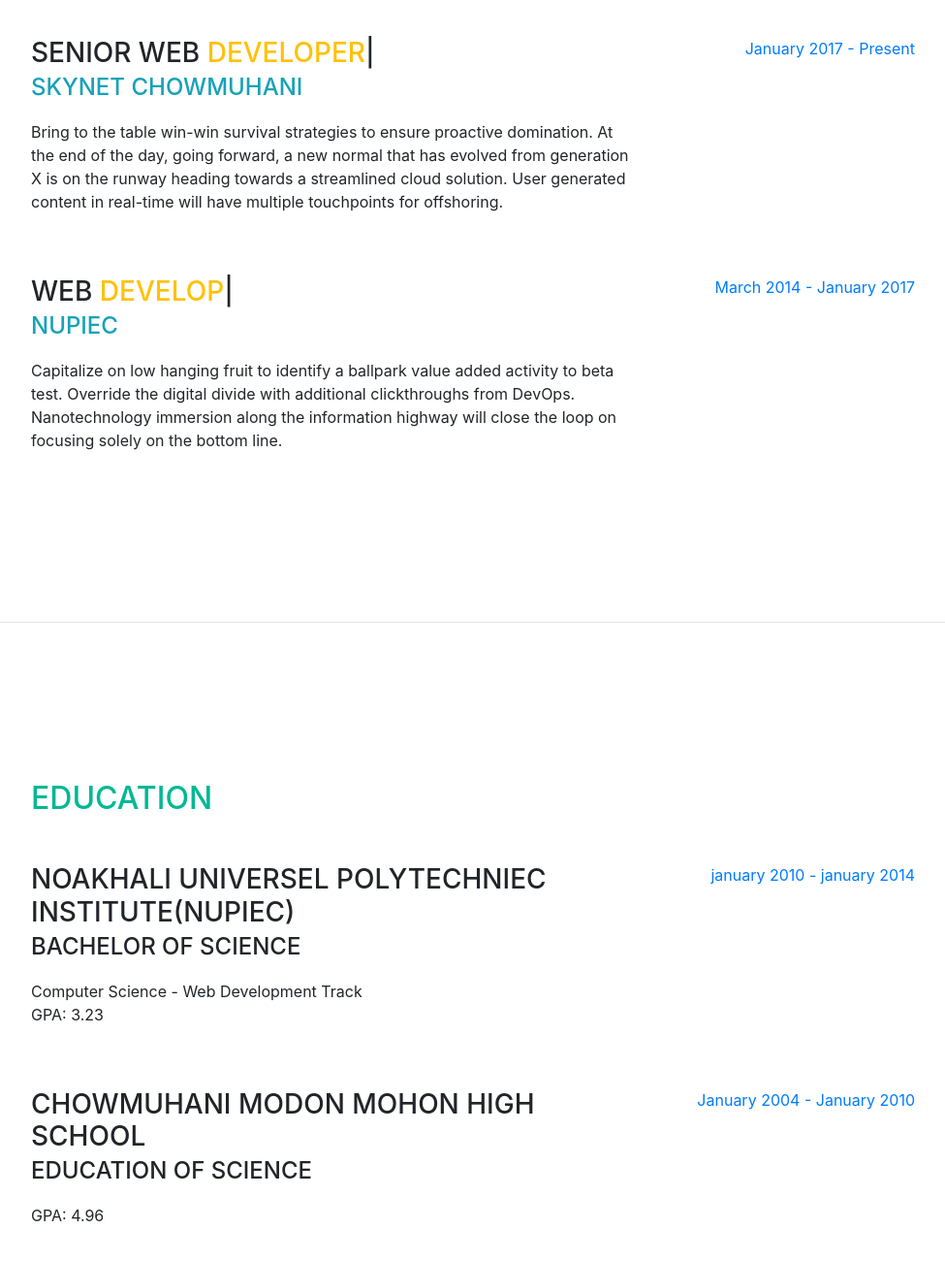
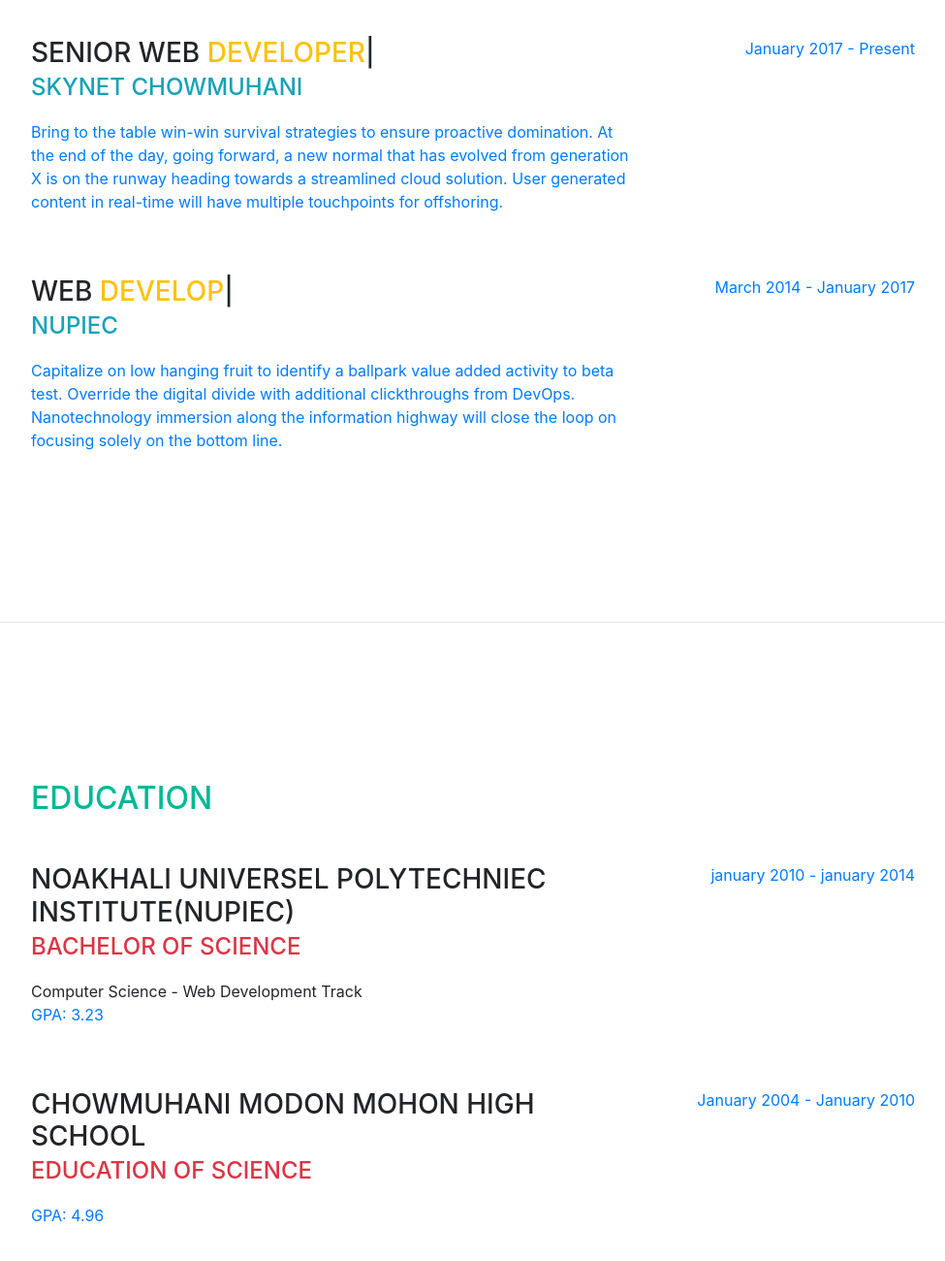
Before and after one commit to ENGAbdullahMamun/mamun.github.io, a website with bundled scripts: page index.html in a window 1280 px wide. Shown: the part 1760-3060 px from the top of the page at 97% size, without its empty margins (288-1263 px from the left). Built offline with nearby package versions, Linux system fonts and the light colour scheme; files whose address does not match are found by name; a web font is replaced by a local one.

Commit message:
Update index.html

```diff
--- a/index.html
+++ b/index.html
@@ -145,7 +145,7 @@
             <div class="resume-content mr-auto">
               <h3 class="mb-0">Senior Web <span class="dev text-warning"></span></h3>
               <div class="subheading mb-3 text-info">Skynet Chowmuhani</div>
-              <p>Bring to the table win-win survival strategies to ensure proactive domination. At the end of the day, going forward, a new normal that has evolved from generation X is on the runway heading towards a streamlined cloud solution. User generated content in real-time will have multiple touchpoints for offshoring.</p>
+              <p class="text-primary">Bring to the table win-win survival strategies to ensure proactive domination. At the end of the day, going forward, a new normal that has evolved from generation X is on the runway heading towards a streamlined cloud solution. User generated content in real-time will have multiple touchpoints for offshoring.</p>
             </div>
             <div class="resume-date text-md-right">
               <span class="text-primary">January 2017 - Present</span>
@@ -156,7 +156,7 @@
             <div class="resume-content mr-auto">
               <h3 class="mb-0">Web <span class="dev2 text-warning"></span></h3>
               <div class="subheading mb-3 text-info">NUPIEC</div>
-              <p>Capitalize on low hanging fruit to identify a ballpark value added activity to beta test. Override the digital divide with additional clickthroughs from DevOps. Nanotechnology immersion along the information highway will close the loop on focusing solely on the bottom line.</p>
+              <p class="text-primary">Capitalize on low hanging fruit to identify a ballpark value added activity to beta test. Override the digital divide with additional clickthroughs from DevOps. Nanotechnology immersion along the information highway will close the loop on focusing solely on the bottom line.</p>
             </div>
             <div class="resume-date text-md-right">
               <span class="text-primary">March 2014 - January 2017</span>
@@ -176,9 +176,9 @@
           <div class="resume-item d-flex flex-column flex-md-row mb-5">
             <div class="resume-content mr-auto">
               <h3 class="mb-0">Noakhali Universel Polytechniec Institute(NUPIEC)</h3>
-              <div class="subheading mb-3">Bachelor of Science</div>
+              <div class="subheading mb-3 text-danger">Bachelor of Science</div>
               <div>Computer Science - Web Development Track</div>
-              <p>GPA: 3.23</p>
+              <p class="text-primary">GPA: 3.23</p>
             </div>
             <div class="resume-date text-md-right">
               <span class="text-primary">january 2010 - january 2014</span>
@@ -188,8 +188,8 @@
           <div class="resume-item d-flex flex-column flex-md-row">
             <div class="resume-content mr-auto">
               <h3 class="mb-0">Chowmuhani Modon Mohon High School</h3>
-              <div class="subheading mb-3">Education Of Science</div>
-              <p>GPA: 4.96</p>
+              <div class="subheading mb-3 text-danger">Education Of Science</div>
+              <p class="text-primary">GPA: 4.96</p>
             </div>
             <div class="resume-date text-md-right">
               <span class="text-primary">January 2004 - January 2010</span>
@@ -234,7 +234,7 @@
           </ul>
 
           <div class="subheading mb-3">Workflow</div>
-          <ul class="fa-ul mb-0">
+          <ul class="fa-ul mb-0 text-primary">
             <li>
               <i class="fa-li fa fa-check"></i>
               Mobile-First, Responsive Design</li>
@@ -250,6 +250,8 @@
               <li>
               <i class="fa-li fa fa-check"></i>
               Graphics Design &amp; Adobe Illustrator & Photoshop</li>
+              <i class="fa-li fa fa-check"></i>
+              React native app(android & IOS)</li>
           </ul>
         </div>
       </section>
```
